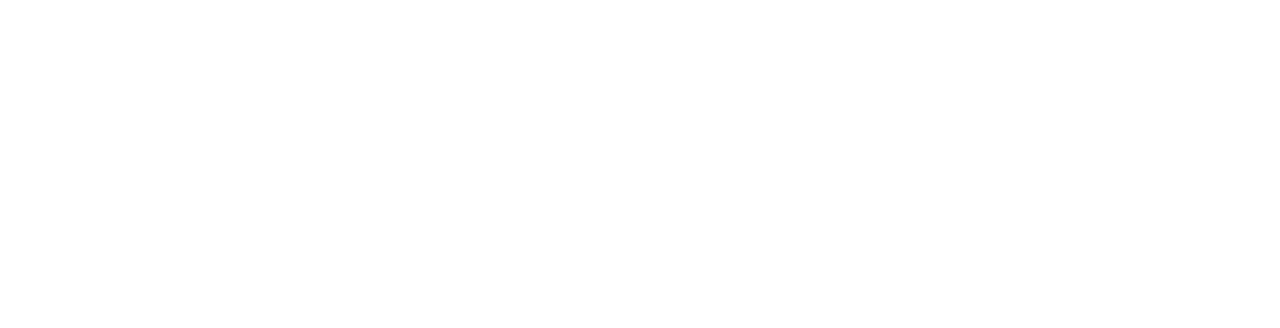
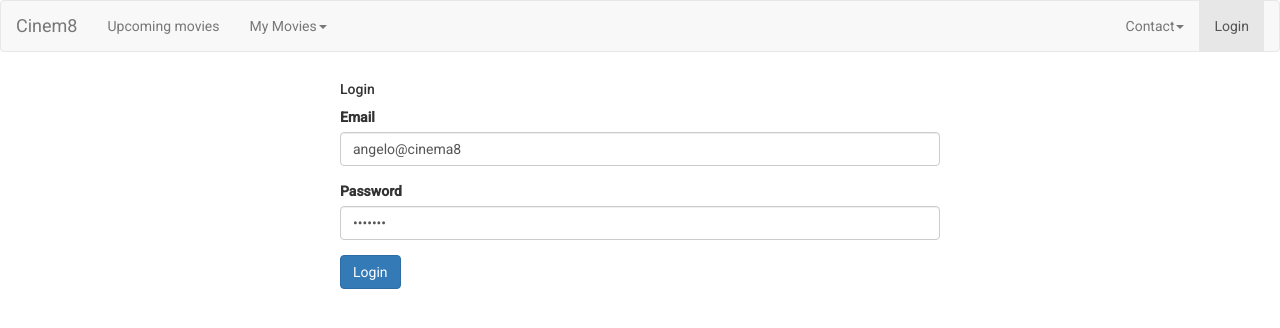
Before and after one commit to Dasch1810/T4SSProject, an Angular app: page /login in a window 1280 px wide. Shown: the top 328 px of the page. Built offline with nearby package versions, Linux system fonts and the light colour scheme.

Commit message:
LoginProcedure!!! WIP

```diff
--- a/src/app/app-routing.module.ts
+++ b/src/app/app-routing.module.ts
@@ -7,7 +7,7 @@
 import { MyProfileComponent } from './my-profile/my-profile.component';
 import { ContactUsComponent } from './contact-us/contact-us.component';
 import { AboutComponent } from './about/about.component';
-import { LoginComponent } from './login';
+import { LoginComponent } from '../login';
 import { RegisterComponent } from './register';
 
 const routes: Routes = [
--- a/src/app/app.routing.ts
+++ b/src/app/app.routing.ts
@@ -1,7 +1,7 @@
 import { Routes, RouterModule } from '@angular/router';
 
 import { HomeComponent } from './home';
-import { LoginComponent } from './login';
+import { LoginComponent } from '../login';
 import { RegisterComponent } from './register';
 import { AuthGuard } from './_guards';
 
--- a/src/app/header/header/header.component.html
+++ b/src/app/header/header/header.component.html
@@ -25,7 +25,7 @@
                                 <li><a routerLink="contact-us">Contact us</a></li>
                                 <li><a routerLink="about">Who are we?</a></li>
                             </ul>
-                    <li routerLinkActive ="active"><a routerLink="login">Log Out</a></li>
+                    <li routerLinkActive ="active"><a routerLink="login">Login</a></li>
                 </ul>
             </div>
         </div>
--- a/src/app/login/login.component.html
+++ b/src/login/login.component.html
@@ -1,4 +1,4 @@
-<h2>Login</h2>
+
 <div class="card mt-5" style="margin:auto;width: 600px;">
     <div class="card-body">
       <h5 class="card-title">Login</h5>
--- a/src/app/login/login.component.ts
+++ b/src/login/login.component.ts
@@ -1,6 +1,6 @@
 import {Component} from '@angular/core';
-import {ApiService} from '../api.service';
-import {CustomerService} from '../customer.service';
+import {ApiService} from '../app/api.service';
+import {CustomerService} from '../app/customer.service';
 import {Router} from '@angular/router';
 
 @Component({
@@ -10,8 +10,8 @@
 })
 export class LoginComponent {
 
-  email = 'peter@klaven';
-  password = 'cityslicka';
+  email = 'angelo@cinema8';
+  password = 'Cinema8';
 
   constructor(private api: ApiService, private customer: CustomerService, private router: Router) {
   }
```
Also changed, not shown: src/app/app.module.ts (+1 -8 lines), src/login/index.ts (renamed from src/app/login/index.ts), src/login/login.component.css (renamed from src/app/login/login.component.css), src/login/login.module.ts (renamed from src/app/login/login.module.ts), 2 other files (tests, documents, lock files or other folders).
